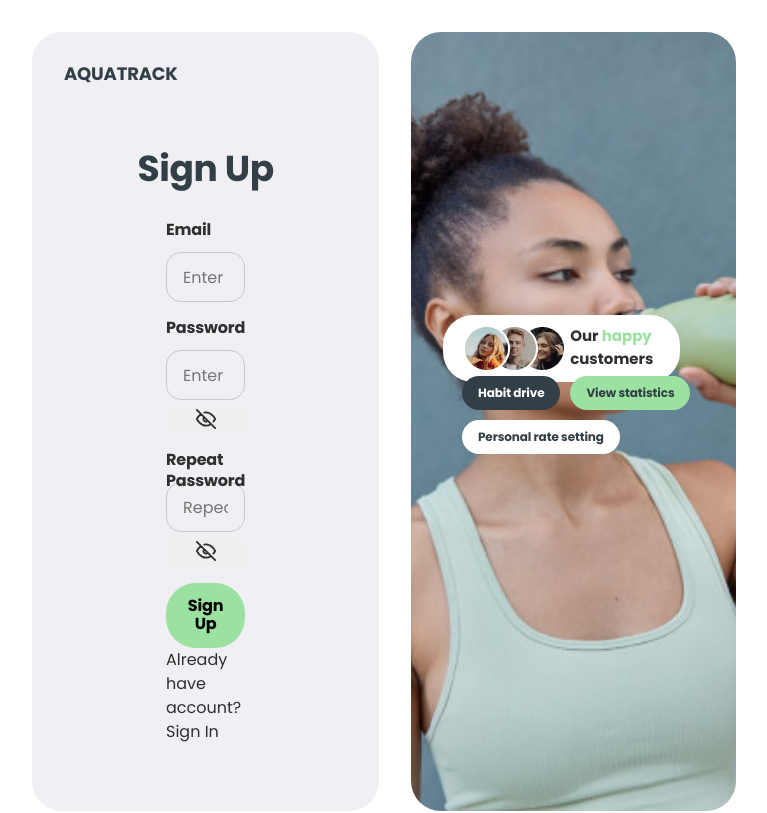
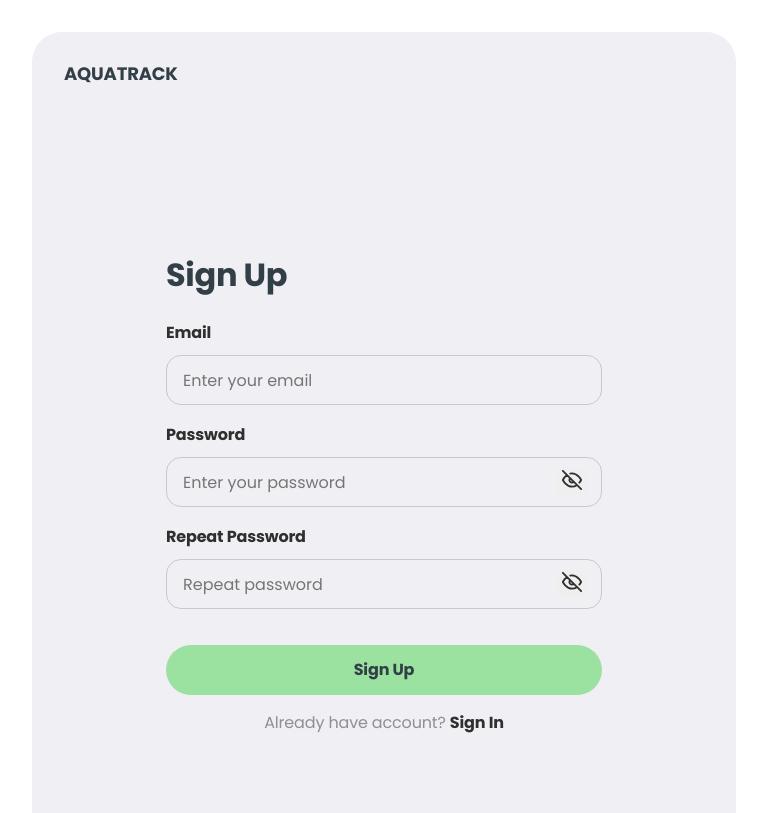
Before and after one commit to OlehKotynskyi/project-GROUP_WORK_React, a React (Create React App) app: page /project-GROUP_WORK_React/signup in a window 1280 px wide. Shown: the top 813 px of the page, without its empty margins (256-1023 px from the left). Built offline with nearby package versions, Linux system fonts and the light colour scheme.

Commit message:
finish_css

```diff
--- a/src/components/SignUp/SingUp.jsx
+++ b/src/components/SignUp/SingUp.jsx
@@ -27,12 +27,15 @@ const SignUp = () => {
   const {
     register,
     handleSubmit,
+
     formState: { errors },
   } = useForm({
     resolver: yupResolver(userSchema),
   });
-  const onSubmit = data => console.log(data);
-
+  const onSubmit = (data, evt) => {
+    console.log(data);
+    evt.target.reset();
+  };
   const [showPassword, setShowPassword] = useState(false);
   const [showPasswordReset, setShowPasswordReset] = useState(false);
 
@@ -40,6 +43,9 @@ const SignUp = () => {
     setShowPassword(!showPassword);
   };
   const passwordResetVisibility = () => {
+    if (!showPasswordReset) {
+      setShowPassword(true);
+    }
     setShowPasswordReset(!showPasswordReset);
   };
 
@@ -62,6 +68,7 @@ const SignUp = () => {
         </div>
         <div className={css.inputContainer}>
           <label className={css.email}>Password</label>
+          <div className={css.passwordConteiner}>
             <input
               className={css.input}
               type={showPassword ? 'text' : 'password'}
@@ -81,13 +88,15 @@ const SignUp = () => {
                 ></use>
               </svg>
             </button>
-
+          </div>
           {errors.password && (
             <p style={{ color: 'red' }}>{errors.password.message}</p>
           )}
         </div>
         <div className={css.inputContainer}>
           <label className={css.email}>Repeat Password</label>
+
+          <div className={css.passwordConteiner}>
             <input
               className={css.input}
               type={showPasswordReset ? 'text' : 'password'}
@@ -107,16 +116,21 @@ const SignUp = () => {
                 ></use>
               </svg>
             </button>
+          </div>
           {errors.repeatPassword && (
             <p style={{ color: 'red' }}>{errors.repeatPassword.message}</p>
           )}
         </div>
 
-        <button className={css.wrapTry} type="submit">
+        <button className={css.singUpBtn} type="submit">
           Sign Up
         </button>
-
-        <NavLink to="/signin">Already have account? Sign In</NavLink>
+        <p className={css.text}>
+          Already have account?{' '}
+          <NavLink to="/signin" className={css.navLink}>
+            Sign In
+          </NavLink>
+        </p>
       </form>
     </section>
   );
--- a/src/components/SignUp/SingUp.module.css
+++ b/src/components/SignUp/SingUp.module.css
@@ -2,33 +2,26 @@
   position: relative;
   background-color: var(--background);
   border-radius: 30px;
-  padding: 118px 16px 67px;
+  padding: 186px 16px;
 }
 .title {
   color: var(--main);
-  font-size: 36px;
+  font-size: 32px;
   font-weight: 700;
-  line-height: 38px;
+  line-height: 32px;
   letter-spacing: -0.01em;
-  text-align: center;
+
   /* margin-bottom: 32px; */
 }
 .contact {
   margin-top: 32px;
-  padding-left: 118px;
-  padding-right: 118px;
-  /* display: flex;
-  justify-content: center; */
-  /* gap: 8px; */
-  /* text-align: center; */
-  /* width: auto; */
 }
 .inputContainer {
   display: flex;
   gap: 8px;
   flex-direction: column;
   justify-content: center;
-  margin-bottom: 16px;
+  margin-bottom: 20px;
 }
 .input {
   background-color: transparent;
@@ -38,16 +31,24 @@
   height: 50px;
   width: 100%;
 }
-.wrapTry {
+.singUpBtn {
   border-radius: 30px;
-  padding: 14px 19px;
+  width: 100%;
+  height: 50px;
   background-color: var(--accent);
+  color: var(--main);
   font-weight: 700;
+  font-size: 16px;
+  line-height: 129%;
   letter-spacing: -0.01em;
+  text-align: center;
   transition: 0.3s ease-in-out;
+  margin-top: 16px;
+  margin-bottom: 16px;
+  /* padding: 18px 189px; */
 }
 
-.wrapTry:hover {
+.singUpBtn:hover {
   cursor: pointer;
   background-color: #87d28d;
 }
@@ -69,8 +70,63 @@
   width: 20px;
   height: 20px;
 }
-/* .eyeBtn {
+.eyeBtn {
   position: absolute;
-  top: 15px;
-  left: 16px;
-} */
+  top: 12px;
+  right: 14px;
+}
+
+.passwordConteiner {
+  position: relative;
+}
+.text {
+  font-weight: 400;
+  font-size: 16px;
+  line-height: 24px;
+  letter-spacing: -0.01em;
+  text-align: center;
+  color: rgba(47, 47, 47, 0.5);
+}
+.navLink {
+  font-weight: 700;
+  font-size: 16px;
+  color: #2f2f2f;
+}
+.navLink:hover {
+  cursor: pointer;
+}
+@media screen and (min-width: 768px) {
+  .section {
+    padding: 227px 134px;
+  }
+  .input {
+    border-radius: 15px;
+  }
+}
+@media screen and (min-width: 1440px) {
+  .section {
+    padding: 118px 16px 67px;
+  }
+  .title {
+    font-size: 36px;
+    font-weight: 700;
+    line-height: 38px;
+    letter-spacing: -0.01em;
+    padding-left: 118px;
+    padding-right: 118px;
+  }
+
+  .contact {
+    padding-left: 118px;
+    padding-right: 118px;
+  }
+  .inputContainer {
+    gap: 8px;
+    margin-bottom: 16px;
+  }
+  .text {
+    font-size: 14px;
+    line-height: 129%;
+    letter-spacing: -0.01em;
+  }
+}
--- a/src/pages/SignUpPage/SignPage.module.css
+++ b/src/pages/SignUpPage/SignPage.module.css
@@ -1,5 +1,4 @@
-/* @media screen and (min-width: 1440px)  */
-
+@media screen and (min-width: 1440px) {
   .SignUpPageContainer {
     display: grid;
     gap: 32px;
@@ -8,14 +7,16 @@
     border-radius: 30px;
     /* margin-bottom: 8px; */
   }
-/* .section {
-  background-color: var(--background);
-  border-radius: 30px;
-  padding: 118px 16px 67px;
-  margin-bottom: 16px;
-} */
-
-/* .logo {
-  display: flex;
-  margin-bottom: 25px;
-} */
+}
+@media screen and (min-width: 768px) {
+  .SignUpPageContainer {
+    display: grid;
+    gap: 24px;
+  }
+}
+@media screen and (min-width: 375px) {
+  .SignUpPageContainer {
+    display: grid;
+    gap: 16px;
+  }
+}
```
Lines whose indentation alone changed are shown as unchanged.
